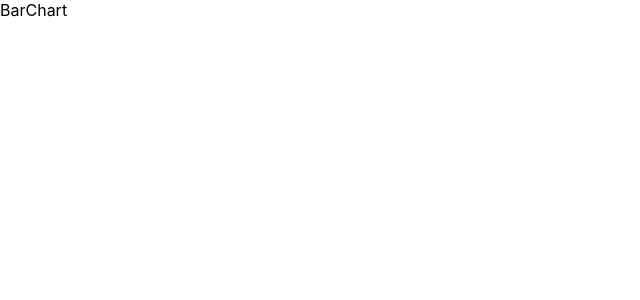
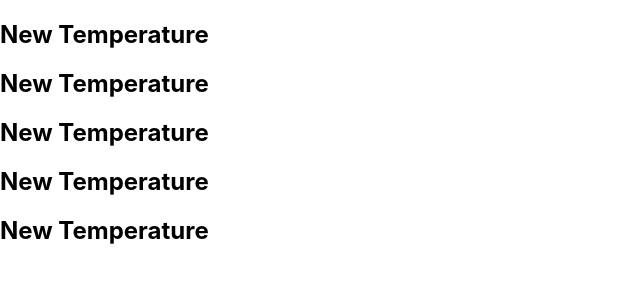
Before and after one commit to shivamangina/React-D3-Charts-collection, a React (Create React App) app: page / in a window 1280 px wide. Shown: the top 300 px of the page, without its empty margins (0-640 px from the left). Built offline with nearby package versions, Linux system fonts and the light colour scheme.

Commit message:
D3 added and used within the component

```diff
--- a/package.json
+++ b/package.json
@@ -6,6 +6,7 @@
     "@testing-library/jest-dom": "^4.2.4",
     "@testing-library/react": "^9.3.2",
     "@testing-library/user-event": "^7.1.2",
+    "d3": "^5.15.1",
     "react": "^16.13.1",
     "react-dom": "^16.13.1",
     "react-router-dom": "^5.1.2",
--- a/src/charts/BarChart.js
+++ b/src/charts/BarChart.js
@@ -1,11 +1,28 @@
 import React, { Component } from 'react'
+import * as d3 from 'd3'
+class BarChart extends Component {
+    state = {
+        temperatureData : [ 8, 5, 13, 9, 12 ]
+    }
 
-export default class BarChart extends Component {
-    render() {
-        return (
-            <div>
-                BarChart
-            </div>
-        )
+    componentDidMount(){
+       this.createChart()
+    }
+
+    createChart =  () => {
+        d3.select(this.refs.temperatures)
+        .selectAll("h2")
+        .data(this.state.temperatureData)
+        .enter()
+            .append("h2")
+            .text("New Temperature")
+    }
+
+
+
+
+    render(){
+        return <div ref="temperatures"></div>
     }
 }
+export default BarChart
```
Also changed, not shown: 1 other file (tests, documents, lock files or other folders).
